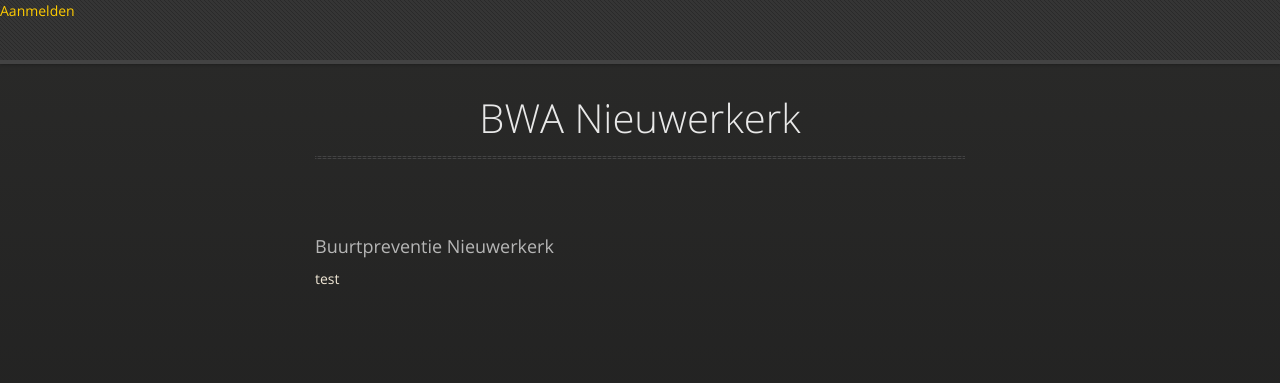
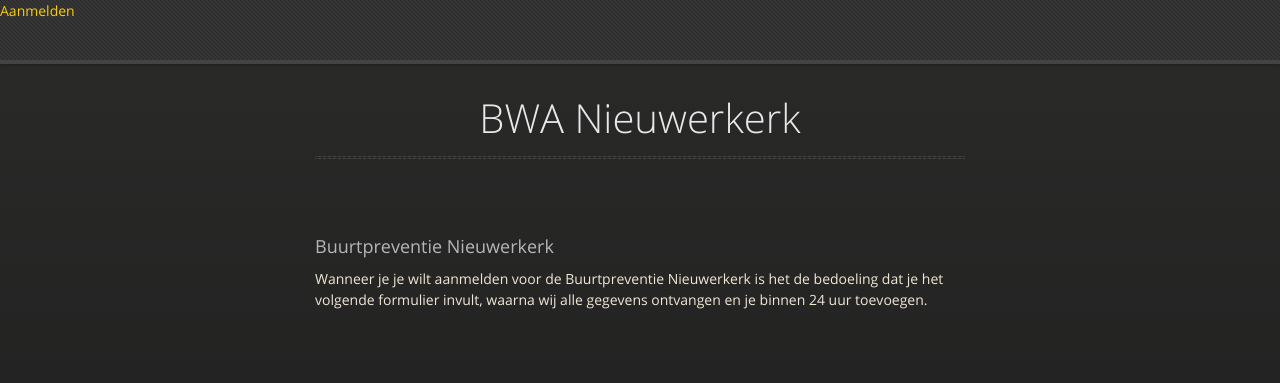
Before and after one commit to Korkel/korkel.github.io, a plain HTML site: page aanmelden.html in a window 1280 px wide. Drawn offline with nearby package versions, Linux system fonts and the light colour scheme.

Commit message:
Update aanmelden.html

```diff
--- a/aanmelden.html
+++ b/aanmelden.html
@@ -3,7 +3,7 @@
   <head>
     <meta charset="utf-8">
     <meta http-equiv="X-UA-Compatible" content="chrome=1">
-    <title>BWA Nieuwerkerk</title>
+    <title>BWA Nieuwerkerk - Aanmelden</title>
     <link rel="stylesheet" href="stylesheets/styles.css">
     <link rel="stylesheet" href="stylesheets/github-dark.css">
     <script src="https://ajax.googleapis.com/ajax/libs/jquery/1.7.1/jquery.min.js"></script>
@@ -34,7 +34,7 @@
         <h3>
 <a id="welcome-to-github-pages" class="anchor" href="#welcome-to-github-pages" aria-hidden="true"><span aria-hidden="true" class="octicon octicon-link"></span></a>Buurtpreventie Nieuwerkerk</h3>
 
-<p>test</p>
+<p>Wanneer je je wilt aanmelden voor de Buurtpreventie Nieuwerkerk is het de bedoeling dat je het volgende formulier invult, waarna wij alle gegevens ontvangen en je binnen 24 uur toevoegen.</p>
 
       </section>
 
```
